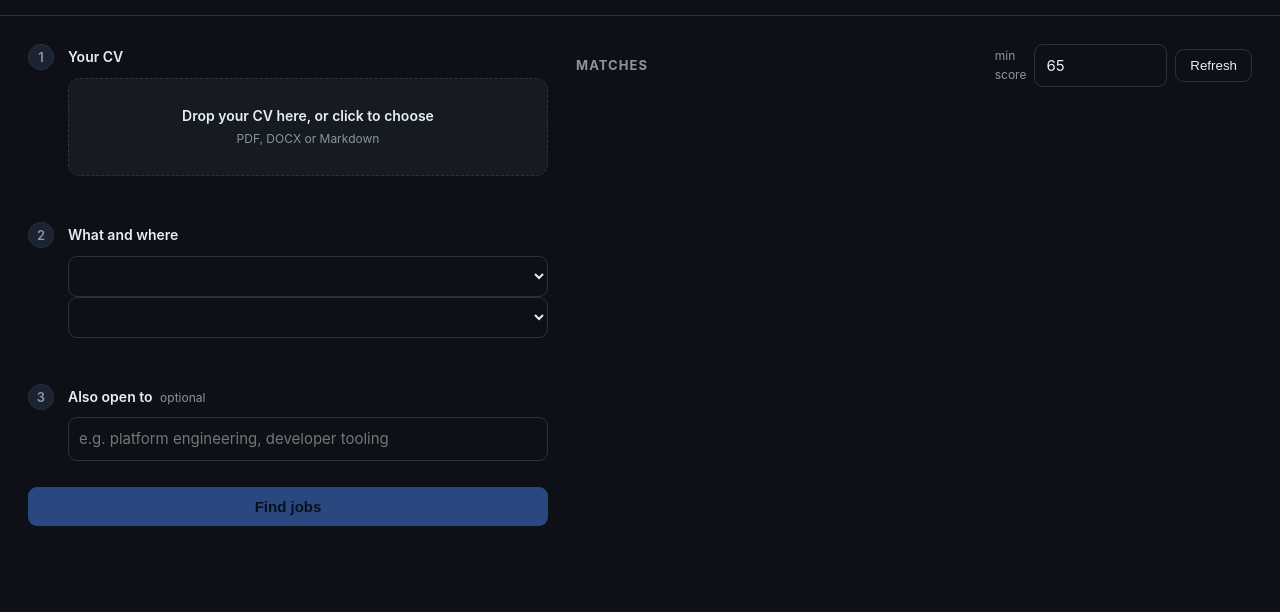
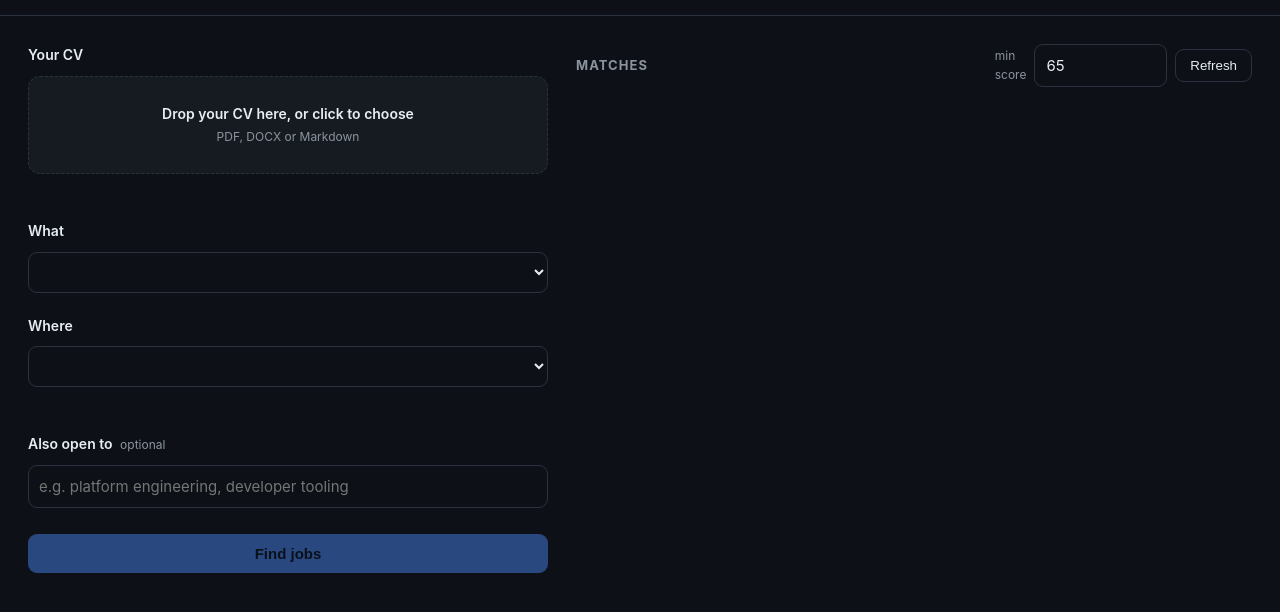
Before and after one commit to michaelavoyan/JobPilot, a website: page src/ui/index.html in a window 1280 px wide. Shown: the part 66-678 px from the top of the page. Drawn offline with Linux system fonts and the light colour scheme; no server answers.

Commit message:
fix(ui): drop the step numbers and split what from where
The numbered circles implied a sequence the form does not need, and "What and
where" put two unrelated choices in one block. Four labelled sections now:
Your CV, What, Where, Also open to.

The config test also skips when config/ is absent, so a fresh clone can run the
suite before `npm run init`.

```diff
--- a/src/ui/index.html
+++ b/src/ui/index.html
@@ -21,8 +21,6 @@
 <main>
   <section class="wizard">
     <div class="step">
-      <span class="n">1</span>
-      <div class="step-body">
       <h2>Your CV</h2>
       <label id="drop" class="drop" for="cv">
           <input id="cv" type="file" accept=".pdf,.docx,.md,.markdown" />
@@ -31,25 +29,22 @@
       </label>
       <p id="cvStatus" class="note"></p>
     </div>
+
+    <div class="step">
+      <h2>What</h2>
+      <select id="field" aria-label="Field"></select>
     </div>
 
     <div class="step">
-      <span class="n">2</span>
-      <div class="step-body">
-        <h2>What and where</h2>
-        <select id="field" aria-label="Field"></select>
+      <h2>Where</h2>
       <select id="market" aria-label="Country"></select>
       <p id="marketStatus" class="note"></p>
     </div>
-    </div>
 
     <div class="step">
-      <span class="n">3</span>
-      <div class="step-body">
       <h2>Also open to <span class="opt">optional</span></h2>
       <div id="tokenField" class="tokenfield">
         <input id="interestInput" type="text" placeholder="e.g. platform engineering, developer tooling" />
-        </div>
       </div>
     </div>
 
--- a/src/ui/style.css
+++ b/src/ui/style.css
@@ -51,14 +51,8 @@ main {
 }
 @media (max-width: 980px) { main { grid-template-columns: 1fr; } }
 
-.step { display: flex; gap: 14px; margin-bottom: 22px; }
-.step .n {
-  flex: 0 0 26px; height: 26px; border-radius: 50%;
-  display: grid; place-items: center; font-size: 13px; font-weight: 600;
-  background: var(--panel-2); border: 1px solid var(--border); color: var(--muted);
-}
-.step-body { flex: 1; min-width: 0; }
-.step h2 { font-size: 14px; margin: 2px 0 10px; font-weight: 600; }
+.step { margin-bottom: 22px; }
+.step h2 { font-size: 14px; margin: 0 0 10px; font-weight: 600; }
 .opt { color: var(--muted); font-weight: 400; font-size: 12px; margin-left: 4px; }
 
 .drop {
```
Also changed, not shown: tests/config.test.ts (+5 -2 lines), tests/ui.test.ts (+21 -0 lines). Lines whose indentation alone changed are shown as unchanged.
